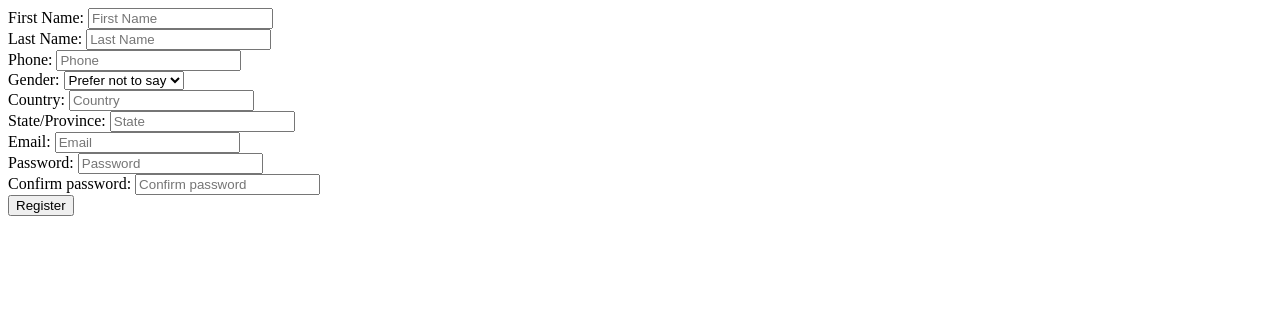
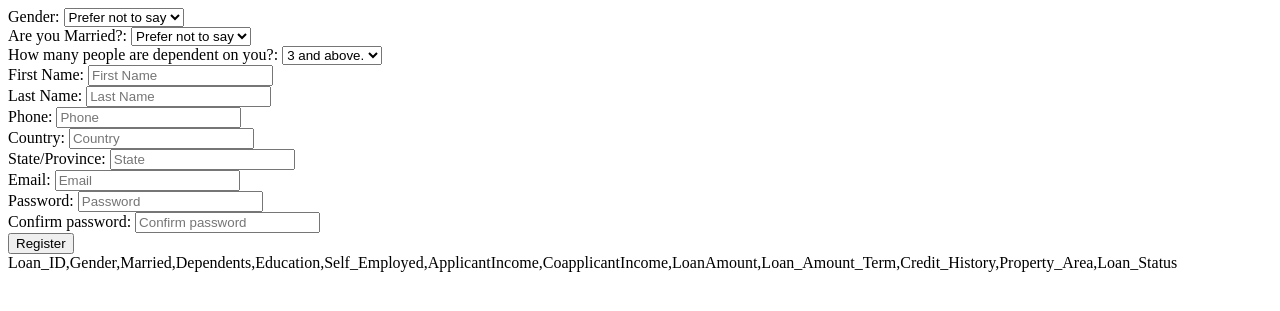
Before and after one commit to dev-tyta/LoanMe, a Flask app: page /availability in a window 1280 px wide. Shown: the top 311 px of the page. Run offline with Flask 2, Linux system fonts and the light colour scheme; parts of the project's set-up code (start-up, migrations or seed data) failed here and were passed over.

Commit message:
features input

```diff
--- a/Deployment/templates/page.html
+++ b/Deployment/templates/page.html
@@ -13,6 +13,30 @@
             <div class="container">
                 <div class="fields">
                     <div class="form-field">
+                        <label for="gender">Gender:</label>
+                        <select name="gender" id="gender" required>
+                            <option value="male">Male</option>
+                            <option value="female">Female</option>
+                            <option value="none" selected>Prefer not to say</option>
+                        </select>
+                    </div>
+                    <div class="form-field">
+                        <label for="married">Are you Married?:</label>
+                        <select name="married" id="married" required>
+                            <option value="yes">Yes</option>
+                            <option value="no">No</option>
+                            <option value="none" selected>Prefer not to say</option>
+                        </select>
+                    </div>
+                    <div class="form-field">
+                        <label for="dependent">How many people are dependent on you?:</label>
+                        <select name="dependent" id="dependent" required>
+                            <option value="1">1</option>
+                            <option value="2">2</option>
+                            <option value="3+" selected>3 and above.</option>
+                        </select>
+                    </div>
+                    <div class="form-field">
                         <label for="f-name">First Name:</label>
                         <input type="text" name="f-name" id="f-name" placeholder="First Name" required>
                     </div>
@@ -23,14 +47,6 @@
                     <div class="form-field">
                         <label for="phone">Phone:</label>
                         <input type="tel" name="phone" id="phone" placeholder="Phone" required>
-                    </div>
-                    <div class="form-field">
-                        <label for="gender">Gender:</label>
-                        <select name="gender" id="gender" required>
-                            <option value="male">Male</option>
-                            <option value="female">Female</option>
-                            <option value="none" selected>Prefer not to say</option>
-                        </select>
                     </div>
                     <div class="form-field">
                         <label for="country">Country:</label>
@@ -59,6 +75,6 @@
             </div>
         </form>
     </main>
-
+    Loan_ID,Gender,Married,Dependents,Education,Self_Employed,ApplicantIncome,CoapplicantIncome,LoanAmount,Loan_Amount_Term,Credit_History,Property_Area,Loan_Status
 </body>
 </html>
```
